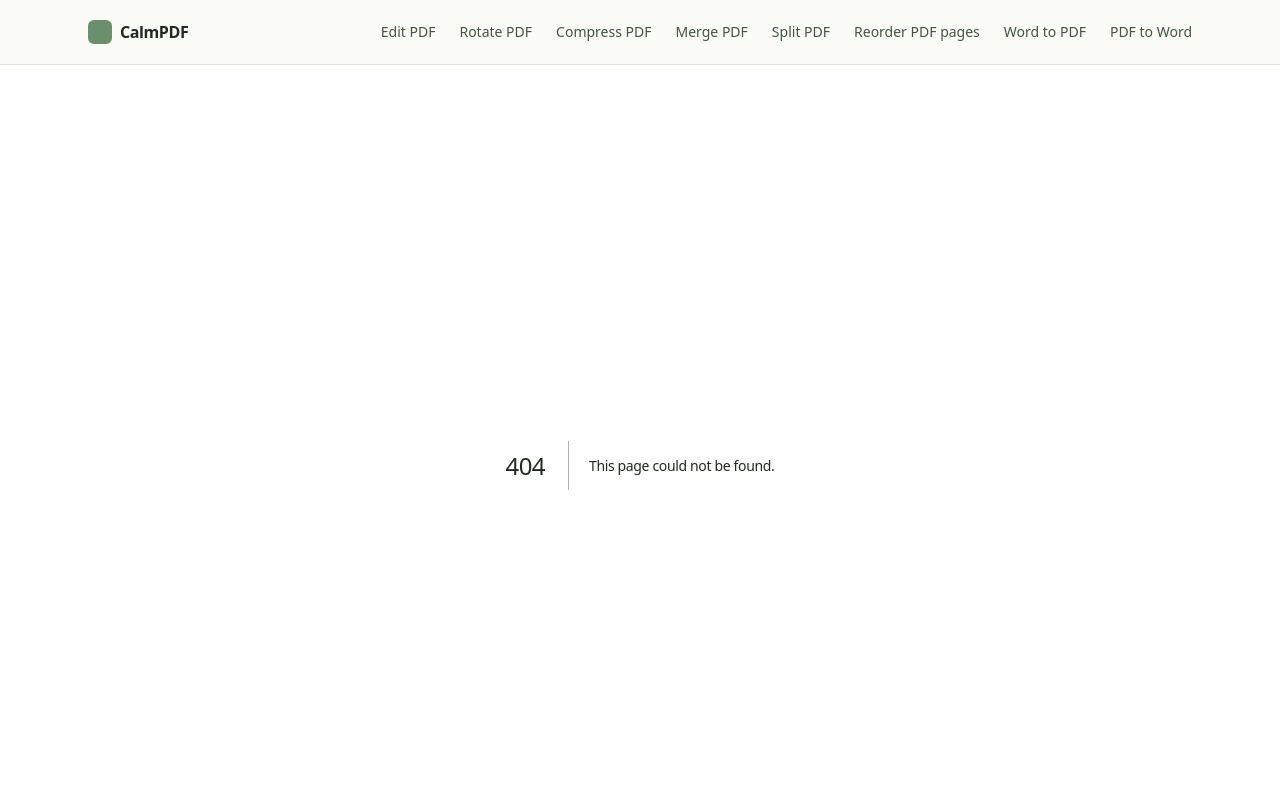
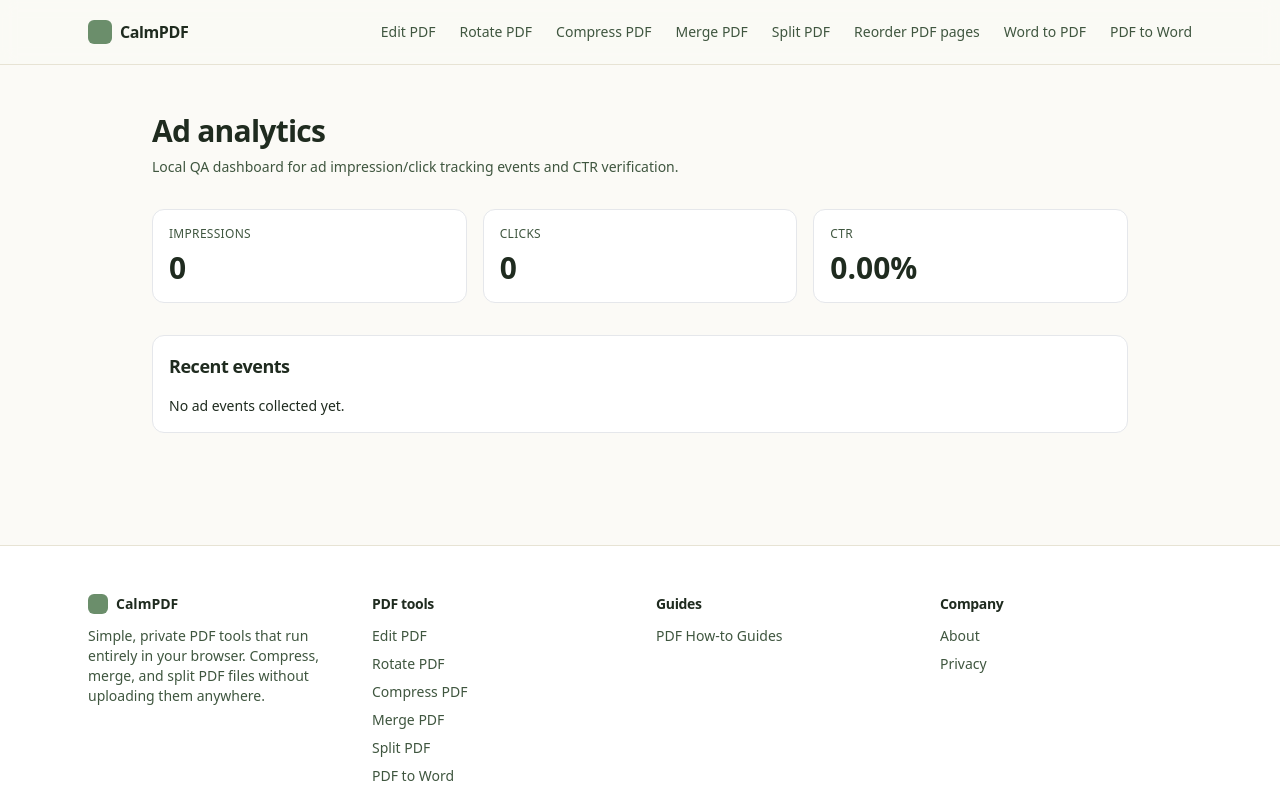
Before and after one commit to lorenzo-gu/calmpdf, a Next.js app: page /ad-analytics in a window 1280 px wide. Before the commit this address had no page. Shown: the top 796 px of the page. Built offline with nearby package versions, Linux system fonts and the light colour scheme.

Commit message:
Add ad impression and click analytics tracking

```diff
--- /dev/null
+++ b/src/app/ad-analytics/page.tsx
@@ -0,0 +1,91 @@
+"use client";
+
+import { useEffect, useMemo, useState } from "react";
+
+type TrackedEvent = {
+  type: "impression" | "click";
+  ad_slot: string;
+  page_path: string;
+  component?: string;
+  ts: string;
+};
+
+const STORAGE_KEY = "calmpdf-ad-events";
+
+function readEvents(): TrackedEvent[] {
+  if (typeof window === "undefined") return [];
+  const raw = window.localStorage.getItem(STORAGE_KEY);
+  if (!raw) return [];
+  try {
+    return JSON.parse(raw) as TrackedEvent[];
+  } catch {
+    return [];
+  }
+}
+
+export default function AdAnalyticsPage() {
+  const [events, setEvents] = useState<TrackedEvent[]>([]);
+
+  useEffect(() => {
+    setEvents(readEvents());
+
+    const handler = (event: Event) => {
+      const customEvent = event as CustomEvent<Omit<TrackedEvent, "ts">>;
+      const nextEvent: TrackedEvent = { ...customEvent.detail, ts: new Date().toISOString() };
+      setEvents((prev) => {
+        const next = [...prev, nextEvent].slice(-1000);
+        window.localStorage.setItem(STORAGE_KEY, JSON.stringify(next));
+        return next;
+      });
+    };
+
+    window.addEventListener("calmpdf:ad-event", handler);
+    return () => window.removeEventListener("calmpdf:ad-event", handler);
+  }, []);
+
+  const summary = useMemo(() => {
+    const impressions = events.filter((event) => event.type === "impression").length;
+    const clicks = events.filter((event) => event.type === "click").length;
+    const ctr = impressions > 0 ? ((clicks / impressions) * 100).toFixed(2) : "0.00";
+    return { impressions, clicks, ctr };
+  }, [events]);
+
+  return (
+    <section className="mx-auto w-full max-w-5xl px-4 py-12 md:px-6">
+      <h1 className="text-3xl font-semibold text-sage-900">Ad analytics</h1>
+      <p className="mt-2 text-sm text-sage-700">
+        Local QA dashboard for ad impression/click tracking events and CTR verification.
+      </p>
+
+      <div className="mt-8 grid gap-4 md:grid-cols-3">
+        <article className="rounded-xl border border-sage-200 bg-white p-4">
+          <p className="text-xs uppercase tracking-wide text-sage-700">Impressions</p>
+          <p className="mt-2 text-3xl font-semibold text-sage-900">{summary.impressions}</p>
+        </article>
+        <article className="rounded-xl border border-sage-200 bg-white p-4">
+          <p className="text-xs uppercase tracking-wide text-sage-700">Clicks</p>
+          <p className="mt-2 text-3xl font-semibold text-sage-900">{summary.clicks}</p>
+        </article>
+        <article className="rounded-xl border border-sage-200 bg-white p-4">
+          <p className="text-xs uppercase tracking-wide text-sage-700">CTR</p>
+          <p className="mt-2 text-3xl font-semibold text-sage-900">{summary.ctr}%</p>
+        </article>
+      </div>
+
+      <div className="mt-8 rounded-xl border border-sage-200 bg-white p-4">
+        <h2 className="text-lg font-semibold text-sage-900">Recent events</h2>
+        <ul className="mt-4 space-y-2 text-sm text-sage-800">
+          {events.length === 0 ? (
+            <li>No ad events collected yet.</li>
+          ) : (
+            [...events].reverse().slice(0, 50).map((event, idx) => (
+              <li key={`${event.ts}-${idx}`} className="rounded-md bg-sage-50 p-2">
+                <strong>{event.type}</strong> · slot {event.ad_slot} · {event.page_path} · {new Date(event.ts).toLocaleString()}
+              </li>
+            ))
+          )}
+        </ul>
+      </div>
+    </section>
+  );
+}
--- a/src/components/AdSlot.tsx
+++ b/src/components/AdSlot.tsx
@@ -1,6 +1,7 @@
 "use client";
 
 import { useEffect, useRef } from "react";
+import { trackAdEvent } from "@/lib/analytics";
 
 declare global {
   interface Window {
@@ -43,6 +44,8 @@ export function AdSlot({
 }: AdSlotProps) {
   const client = process.env.NEXT_PUBLIC_ADSENSE_CLIENT;
   const pushed = useRef(false);
+  const containerRef = useRef<HTMLDivElement | null>(null);
+  const impressionTracked = useRef(false);
 
   useEffect(() => {
     if (!client || !slot) return;
@@ -55,12 +58,33 @@ export function AdSlot({
     }
   }, [client, slot]);
 
+  useEffect(() => {
+    if (!client || !slot || !containerRef.current) return;
+
+    const observer = new IntersectionObserver(
+      (entries) => {
+        const visible = entries.some((entry) => entry.isIntersecting && entry.intersectionRatio >= 0.5);
+        if (!visible || impressionTracked.current) return;
+        impressionTracked.current = true;
+        trackAdEvent("impression", { slot, component: "AdSlot" });
+      },
+      { threshold: [0.5] },
+    );
+
+    observer.observe(containerRef.current);
+    return () => observer.disconnect();
+  }, [client, slot]);
+
   if (!client || !slot) return null;
 
   return (
     <div
+      ref={containerRef}
       className={`my-8 mx-auto max-w-3xl px-4 md:px-6 ${className}`.trim()}
       aria-label={label}
+      onClickCapture={() => {
+        trackAdEvent("click", { slot, component: "AdSlot" });
+      }}
     >
       <p className="mb-1 text-[10px] uppercase tracking-wide text-sage-700/70">
         {label}
--- a/src/components/VerticalResponsiveAd.tsx
+++ b/src/components/VerticalResponsiveAd.tsx
@@ -1,6 +1,7 @@
 "use client";
 
 import { useEffect, useRef } from "react";
+import { trackAdEvent } from "@/lib/analytics";
 
 declare global {
   interface Window {
@@ -13,6 +14,8 @@ const ADSENSE_SLOT = "3722029870";
 
 export function VerticalResponsiveAd() {
   const pushed = useRef(false);
+  const containerRef = useRef<HTMLDivElement | null>(null);
+  const impressionTracked = useRef(false);
 
   useEffect(() => {
     if (pushed.current) return;
@@ -25,12 +28,33 @@ export function VerticalResponsiveAd() {
     }
   }, []);
 
+  useEffect(() => {
+    if (!containerRef.current) return;
+    const observer = new IntersectionObserver(
+      (entries) => {
+        const visible = entries.some((entry) => entry.isIntersecting && entry.intersectionRatio >= 0.5);
+        if (!visible || impressionTracked.current) return;
+        impressionTracked.current = true;
+        trackAdEvent("impression", { slot: ADSENSE_SLOT, component: "VerticalResponsiveAd" });
+      },
+      { threshold: [0.5] },
+    );
+    observer.observe(containerRef.current);
+    return () => observer.disconnect();
+  }, []);
+
   if (process.env.NODE_ENV !== "production") {
     return null;
   }
 
   return (
-    <div className="my-6 md:my-8 w-full overflow-hidden">
+    <div
+      ref={containerRef}
+      className="my-6 md:my-8 w-full overflow-hidden"
+      onClickCapture={() => {
+        trackAdEvent("click", { slot: ADSENSE_SLOT, component: "VerticalResponsiveAd" });
+      }}
+    >
       <div className="min-h-[90px] md:min-h-[120px]">
         <ins
           className="adsbygoogle"
--- /dev/null
+++ b/src/lib/analytics.ts
@@ -0,0 +1,37 @@
+export type AdEventType = "impression" | "click";
+
+type AdEventPayload = {
+  slot: string;
+  pagePath?: string;
+  component?: string;
+};
+
+declare global {
+  interface Window {
+    gtag?: (...args: unknown[]) => void;
+  }
+}
+
+export function trackAdEvent(type: AdEventType, payload: AdEventPayload) {
+  if (typeof window === "undefined") return;
+
+  const eventName = type === "impression" ? "ad_impression" : "ad_click";
+  const eventPayload = {
+    ad_slot: payload.slot,
+    page_path: payload.pagePath ?? window.location.pathname,
+    component: payload.component,
+  };
+
+  const storageEvent = { ...eventPayload, type, ts: new Date().toISOString() };
+  const key = "calmpdf-ad-events";
+  try {
+    const existing = window.localStorage.getItem(key);
+    const parsed = existing ? (JSON.parse(existing) as unknown[]) : [];
+    window.localStorage.setItem(key, JSON.stringify([...parsed, storageEvent].slice(-1000)));
+  } catch {
+    // Ignore storage failures (private mode / blocked storage).
+  }
+
+  window.gtag?.("event", eventName, eventPayload);
+  window.dispatchEvent(new CustomEvent("calmpdf:ad-event", { detail: { type, ...eventPayload } }));
+}
```
